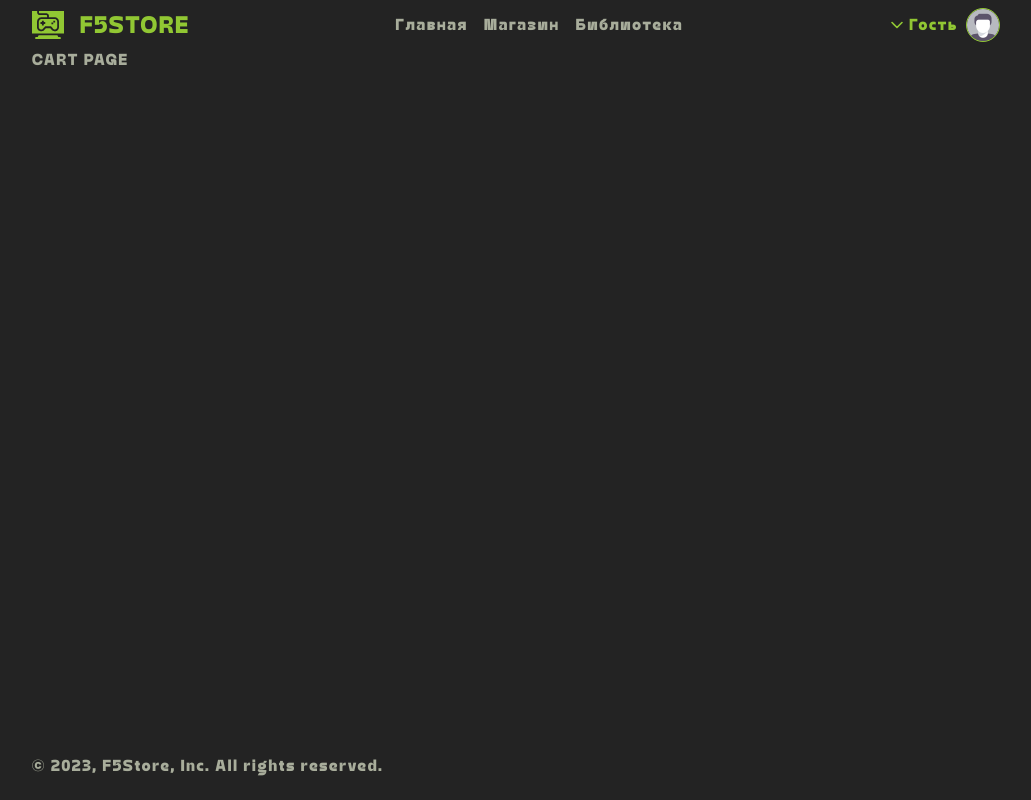
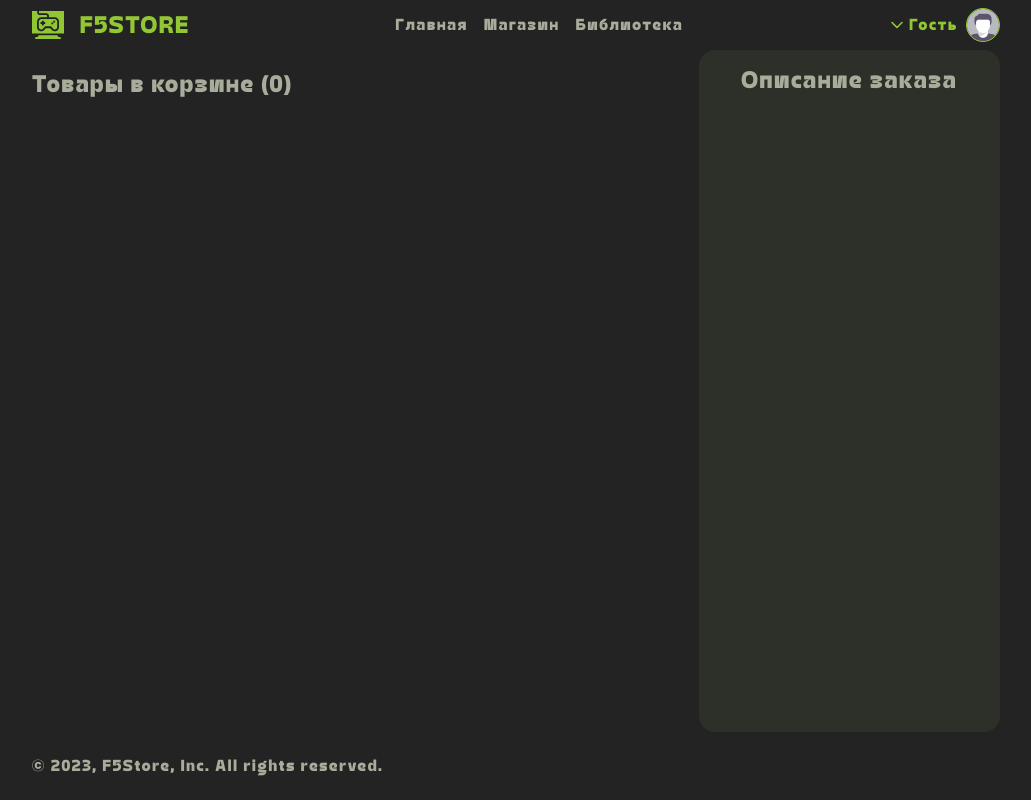
Before and after one commit to Fy5tew/course-project-2-1, a React (Create React App) app in the folder website/: page /cart in a window 1280 px wide. Shown: the whole page, without its empty margins (124-1155 px from the left). Built offline with nearby package versions, Linux system fonts and the light colour scheme.

Commit message:
Added cart slice and updated cart page

```diff
--- /dev/null
+++ b/website/src/pages/CartPage/CartPage.module.scss
@@ -0,0 +1,30 @@
+.Cart {
+    display: grid;
+    grid-template-columns: 2fr 1fr;
+    gap: 5vw;
+    height: 100%;
+
+    @media (max-width: 769px) {
+        grid-template-columns: 1fr 1fr;
+    }
+
+    @media (max-width: 540px) {
+        grid-template-columns: 1fr;
+
+        & > :last-child {
+            order: -1;
+        }
+    }
+
+    .Sidebar {
+        padding: 1em;
+
+        border-radius: 1em;
+        background-color: #2d2f29;
+
+        h2 {
+            margin: 0;
+            text-align: center;
+        }
+    }
+}
--- a/website/src/pages/CartPage/CartPage.tsx
+++ b/website/src/pages/CartPage/CartPage.tsx
@@ -1,14 +1,33 @@
+import { useSelector } from 'react-redux';
+
 import { useTitle } from '../../hooks/useTitle';
 
+import { gamesActions } from '../../features/games/gamesSlice';
+import { authActions } from '../../features/auth/authSlice';
+
 import { PageLayout } from '../../components/PageLayout';
+import { GameList } from '../../elements/GameList';
+
+import styles from './CartPage.module.scss';
 
 
 export function CartPage() {
     useTitle('Корзина');
 
+    const games = useSelector(gamesActions.getAllGames);
+    const cart = useSelector(authActions.getCart);
+
     return (
         <PageLayout>
-            CART PAGE
+            <div className={styles.Cart}>
+                <div className={styles.Games}>
+                    <h2>Товары в корзине ({cart.length})</h2>
+                    <GameList games={games.filter(game => cart.indexOf(game.id) !== -1)} />
+                </div>
+                <div className={styles.Sidebar}>
+                    <h2>Описание заказа</h2>
+                </div>
+            </div>
         </PageLayout>
     );
 }
--- a/website/src/pages/GamePage/GamePage.module.scss
+++ b/website/src/pages/GamePage/GamePage.module.scss
@@ -143,7 +143,7 @@
 
     .Controls {
         display: grid;
-        grid-template-columns: repeat(auto-fill, minmax(200px, 1fr));
+        grid-template-columns: repeat(auto-fill, minmax(220px, 1fr));
 
         flex-direction: row;
         flex-wrap: wrap;
@@ -196,12 +196,30 @@
         }
 
         .AddCartButton {
-            color: #009bce;
-            border-color: #009bce;
+            $color: #009bce;
+
+            color: $color;
+            border-color: $color;
 
             &:hover {
                 color: white;
-                background-color: #009bce;
+                background-color: $color;
+
+                img {
+                    filter: brightness(0) invert(1);
+                }
+            }
+        }
+
+        .RemoveCartButton {
+            $color: #ff4242;
+
+            color: $color;
+            border-color: $color;
+
+            &:hover {
+                color: white;
+                background-color: $color;
 
                 img {
                     filter: brightness(0) invert(1);
--- a/website/src/pages/GamePage/GamePage.tsx
+++ b/website/src/pages/GamePage/GamePage.tsx
@@ -1,5 +1,5 @@
 import { useState, useRef } from 'react';
-import { useSelector } from 'react-redux';
+import { useDispatch, useSelector } from 'react-redux';
 import { Link, useParams } from 'react-router-dom';
 import { useToggle } from 'usehooks-ts';
 
@@ -19,17 +19,13 @@ import styles from './GamePage.module.scss';
 import './Carousel.scss';
 
 
-declare module 'react' {
-    interface CSSProperties {
-        [key: `--${string}`]: string | number
-    }
-}
+export function GamePage() {
+    const dispatch = useDispatch();
+    const { gameId } = useParams();
+    const isAuthorized = useSelector(authActions.getAuthorized);
+    const game = useSelector(gamesActions.getGameById(gameId as string));
+    const isInCart = useSelector(authActions.isInCart(gameId as string));
 
-
-export function GamePage() {
-    const { gameId } = useParams();
-    const game = useSelector(gamesActions.getGameById(gameId as string));
-    const isAuthorized = useSelector(authActions.getAuthorized);
     const [currentSliderIndex, setCurrentSliderIndex] = useState(0);
     const [isFullScreenSliderOpened, toggleFullScreenSlider] = useToggle(false);
     const fullScreenSliderRef = useRef(null);
@@ -46,6 +42,15 @@ export function GamePage() {
         return (
             <NotFoundPage />
         );
+    }
+
+    const cartButtonClickHandler = () => {
+        if (isInCart) {
+            dispatch(authActions.removeFromCart(gameId as string));
+        }
+        else {
+            dispatch(authActions.addToCart(gameId as string));
+        }
     }
 
     let controls;
@@ -69,10 +74,17 @@ export function GamePage() {
                     <span>Купить сейчас</span>
                 </button>
                 <button
-                    className={styles.AddCartButton}
+                    className={isInCart ? styles.RemoveCartButton : styles.AddCartButton}
+                    onClick={cartButtonClickHandler}
                 >
-                    <img src='/icons/bag-add-blue.svg' alt='' />
-                    <span>Добавить в корзину</span>
+                    <img
+                        src={isInCart ? '/icons/bag-remove-red.svg' : '/icons/bag-add-blue.svg'}
+                        alt=''
+                    />
+                    {isInCart
+                        ? <span>Убрать из корзины</span>
+                        : <span>Добавить в корзину</span>
+                    }
                 </button>
                 <button
                     className={styles.AddWishListButton}
```
Also changed, not shown: website/public/icons/bag-remove-red.svg (added).
